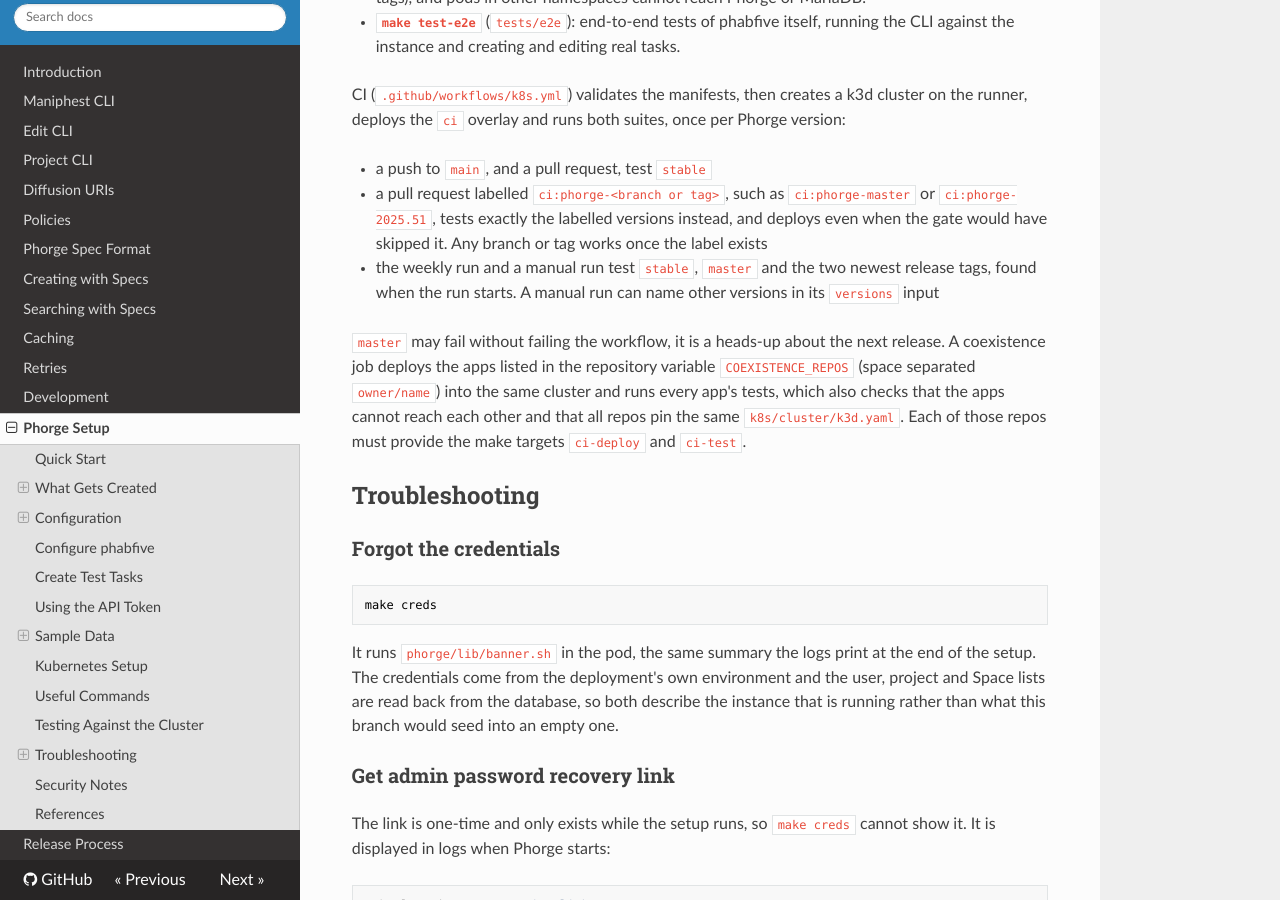
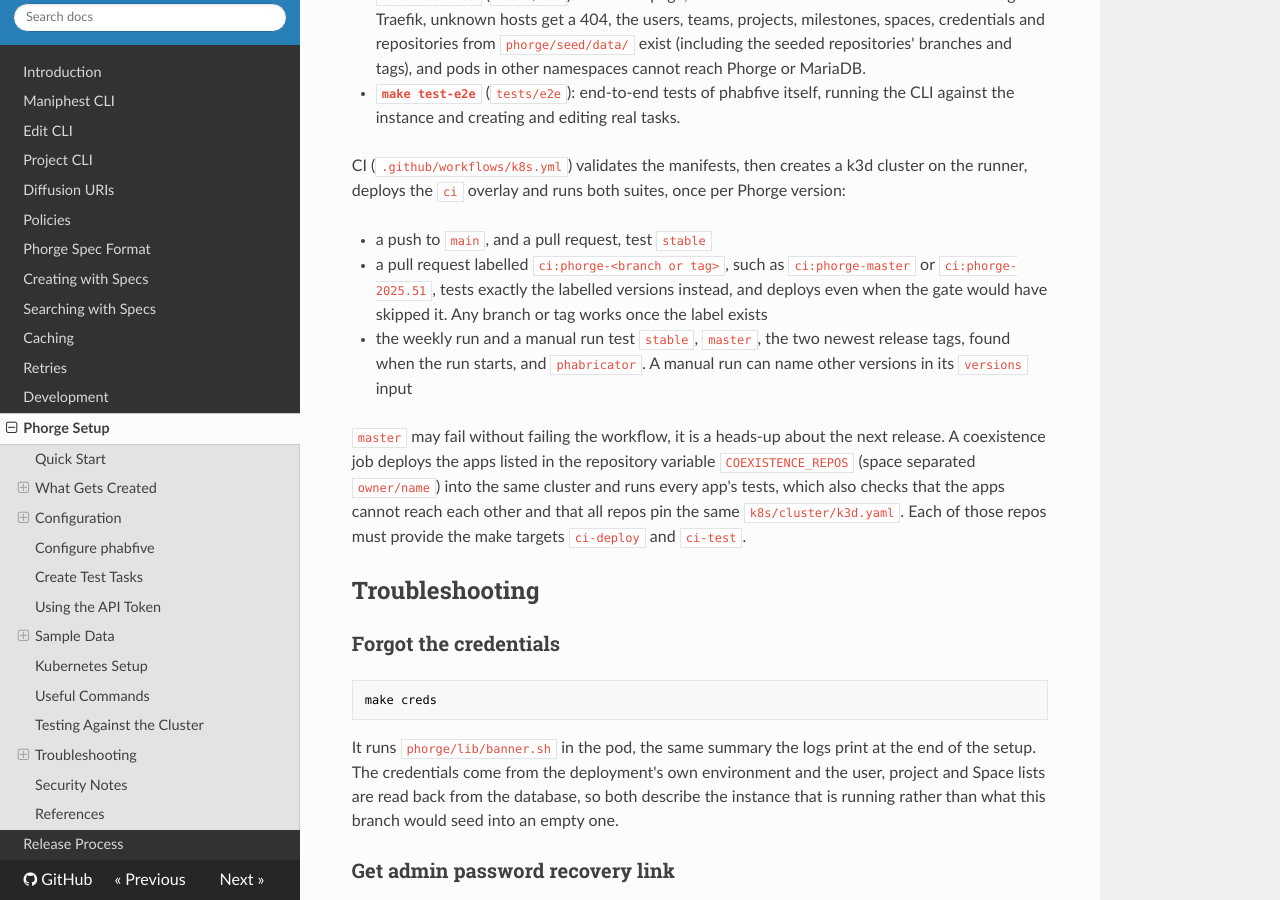
Before and after one commit to dynamist/phabfive, an MkDocs documentation site: the page built from docs/phorge-setup.md, in a window 1280 px wide and 900 px high, scrolled down 10481 px. Built offline with MkDocs 1.6.1, drawn with Linux system fonts in a browser that asks for light colours; nearby versions of some CDN libraries; some of the changed text lies outside the part shown.

Commit message:
feat: test Phabricator as Phacility left it, next to Phorge
VERSION=phabricator builds phacility/phabricator and phacility/arcanist
at their stable branch (phabricator-master for master), on PHP 8.0,
which it starts and seeds on. Phacility still hosts Phabricator, so the
weekly run tests it too, and the e2e tests treat it as older than every
Phorge release. The repositories are build arguments now rather than
phorgeit throughout.

Co-Authored-By: Claude Opus 5.5 <noreply@anthropic.com>

````diff
--- a/docs/phorge-setup.md
+++ b/docs/phorge-setup.md
@@ -222,6 +222,7 @@ make up
 | `stable` (default) | the `stable` branch, the current release plus its hotfixes |
 | `master` | the `master` branch, what the next release will be |
 | `2026.27`, `2025.51`, ... | a release tag, see [the tags](https://github.com/phorgeit/phorge/tags) |
+| `phabricator` | Phabricator, which Phorge was forked from: the `stable` branch of [phacility/phabricator](https://github.com/phacility/phabricator), unchanged since 2022 (`phabricator-master` for `master`) |
 
 ```bash
 make reset && make up VERSION=2025.51
@@ -242,7 +243,7 @@ Phorge turns a deprecation that PHP raises while it runs into an error, so a rel
 | `2025.51` and newer, `stable`, `master` | 8.5 | |
 | `2025.18` | 8.4 | `case ...;` with a semicolon (8.5) |
 | `2023.32` to `2024.35` | 8.3 | implicitly nullable parameters (8.4) |
-| `2022.37` to `2023.23` | 8.0 | `strlen()` of null (8.1) |
+| `2022.37` to `2023.23`, `phabricator` | 8.0 | `strlen()` of null (8.1) |
 
 `PHP=` builds on another series, one of the stages in `phorge/Dockerfile`: `make reset && make up VERSION=2025.18 PHP=8.5`.
 
@@ -414,7 +415,7 @@ CI (`.github/workflows/k8s.yml`) validates the manifests, then creates a k3d clu
 
 - a push to `main`, and a pull request, test `stable`
 - a pull request labelled `ci:phorge-<branch or tag>`, such as `ci:phorge-master` or `ci:phorge-2025.51`, tests exactly the labelled versions instead, and deploys even when the gate would have skipped it. Any branch or tag works once the label exists
-- the weekly run and a manual run test `stable`, `master` and the two newest release tags, found when the run starts. A manual run can name other versions in its `versions` input
+- the weekly run and a manual run test `stable`, `master`, the two newest release tags, found when the run starts, and `phabricator`. A manual run can name other versions in its `versions` input
 
 `master` may fail without failing the workflow, it is a heads-up about the next release. A coexistence job deploys the apps listed in the repository variable `COEXISTENCE_REPOS` (space separated `owner/name`) into the same cluster and runs every app's tests, which also checks that the apps cannot reach each other and that all repos pin the same `k8s/cluster/k3d.yaml`. Each of those repos must provide the make targets `ci-deploy` and `ci-test`.
 
````
Also changed, not shown: AGENTS.md (+4 -2 lines), 5 other files.
